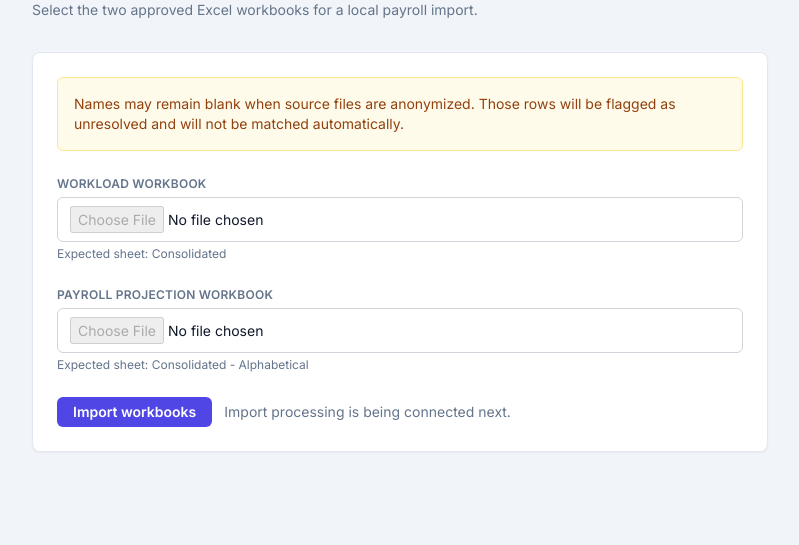
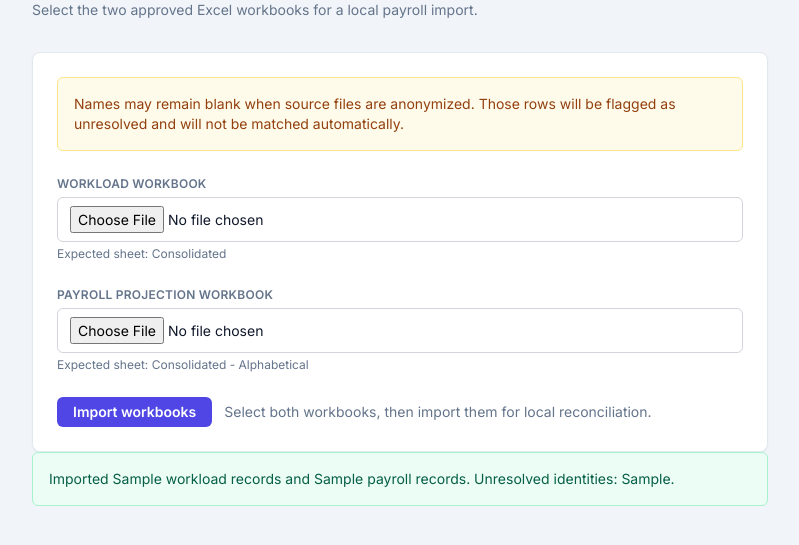
Before and after one commit to sebas011/ScholarDesk, a FastAPI app: template app/templates/payroll_import.html in a window 1280 px wide. Shown: the part 196-741 px from the top of the page, without its empty margins (240-1039 px from the left). Run offline with FastAPI, Linux system fonts and the light colour scheme; the template is opened without the code that fills it: most values are stand-ins (such as "Sample title", 1, 10 or a date in 2020); some libraries are stand-ins or nearby versions.

Commit message:
Enable payroll import submission

```diff
--- a/app/templates/payroll_import.html
+++ b/app/templates/payroll_import.html
@@ -21,16 +21,23 @@
         </div>
 
         <div class="space-y-6">
+            <form
+    action="/payroll/import"
+    method="post"
+    enctype="multipart/form-data"
+    class="space-y-6"
+>
     <div>
         <label class="form-label" for="workload-file">
             Workload workbook
         </label>
         <input
             id="workload-file"
+            name="workload_file"
             class="form-input"
             type="file"
             accept=".xlsx"
-                    disabled
+            required
         >
         <p class="text-xs text-slate-500 mt-1">
             Expected sheet: Consolidated
@@ -43,10 +50,11 @@
         </label>
         <input
             id="projection-file"
+            name="projection_file"
             class="form-input"
             type="file"
             accept=".xlsx"
-                    disabled
+            required
         >
         <p class="text-xs text-slate-500 mt-1">
             Expected sheet: Consolidated - Alphabetical
@@ -54,14 +62,28 @@
     </div>
 
                 <div class="flex items-center gap-3">
-                <button class="btn btn-primary" type="button" disabled>
+                <button class="btn btn-primary" type="submit">
                     Import workbooks
                 </button>
                 <span class="text-sm text-slate-500">
-                    Import processing is being connected next.
+                    Select both workbooks, then import them for local reconciliation.
                 </span>
             </div>
+</form>
         </div>
     </div>
+    {% if error %}
+<div class="mb-6 rounded-md bg-red-50 border border-red-200 p-4 text-sm text-red-800">
+    {{ error }}
+</div>
+{% endif %}
+
+{% if summary %}
+<div class="mb-6 rounded-md bg-emerald-50 border border-emerald-200 p-4 text-sm text-emerald-800">
+    Imported {{ summary.workload_records }} workload records and
+    {{ summary.projection_records }} payroll records.
+    Unresolved identities: {{ summary.unresolved_records }}.
+</div>
+{% endif %}
 </div>
 {% endblock %}
```
Lines whose indentation alone changed are shown as unchanged.
